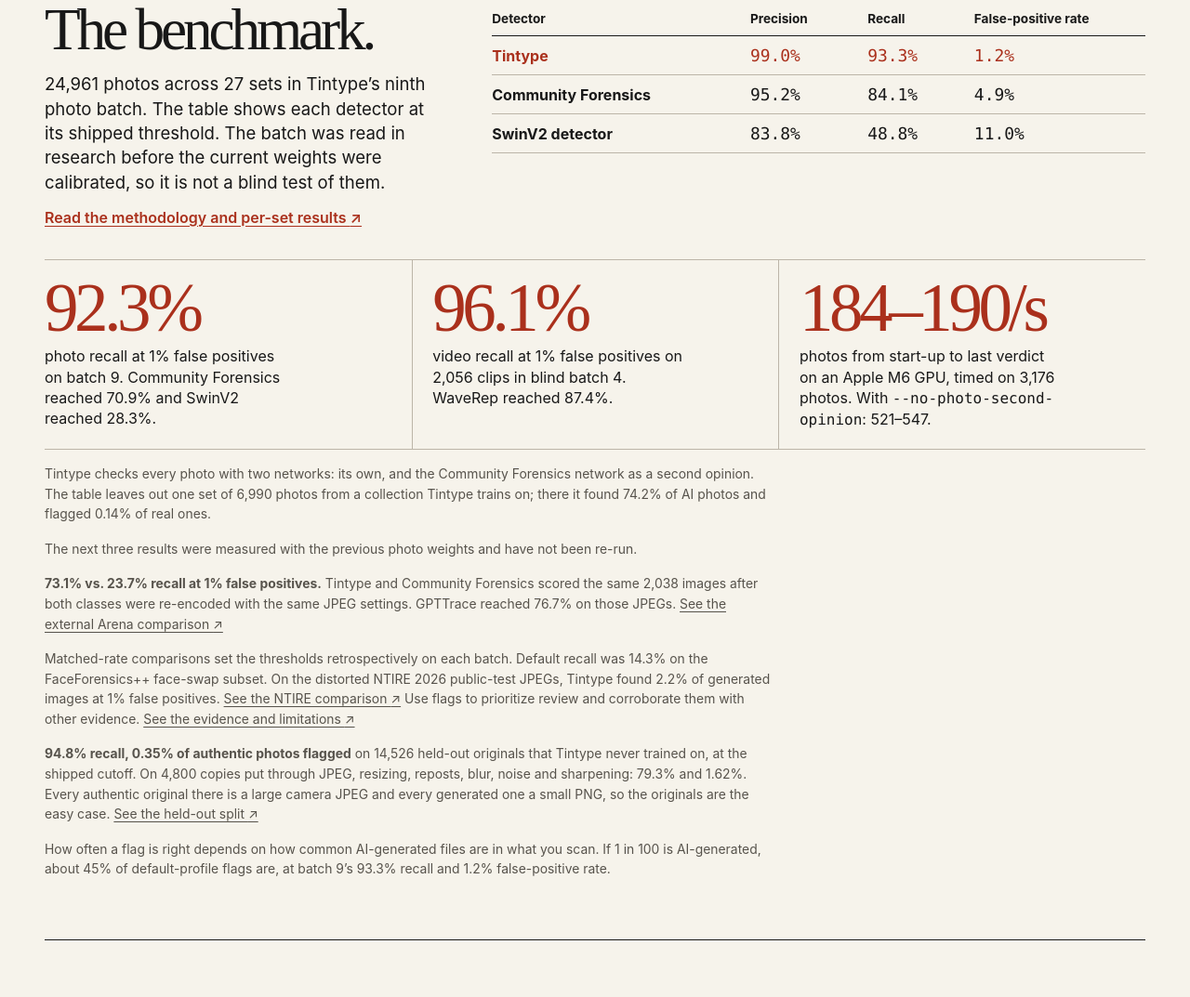
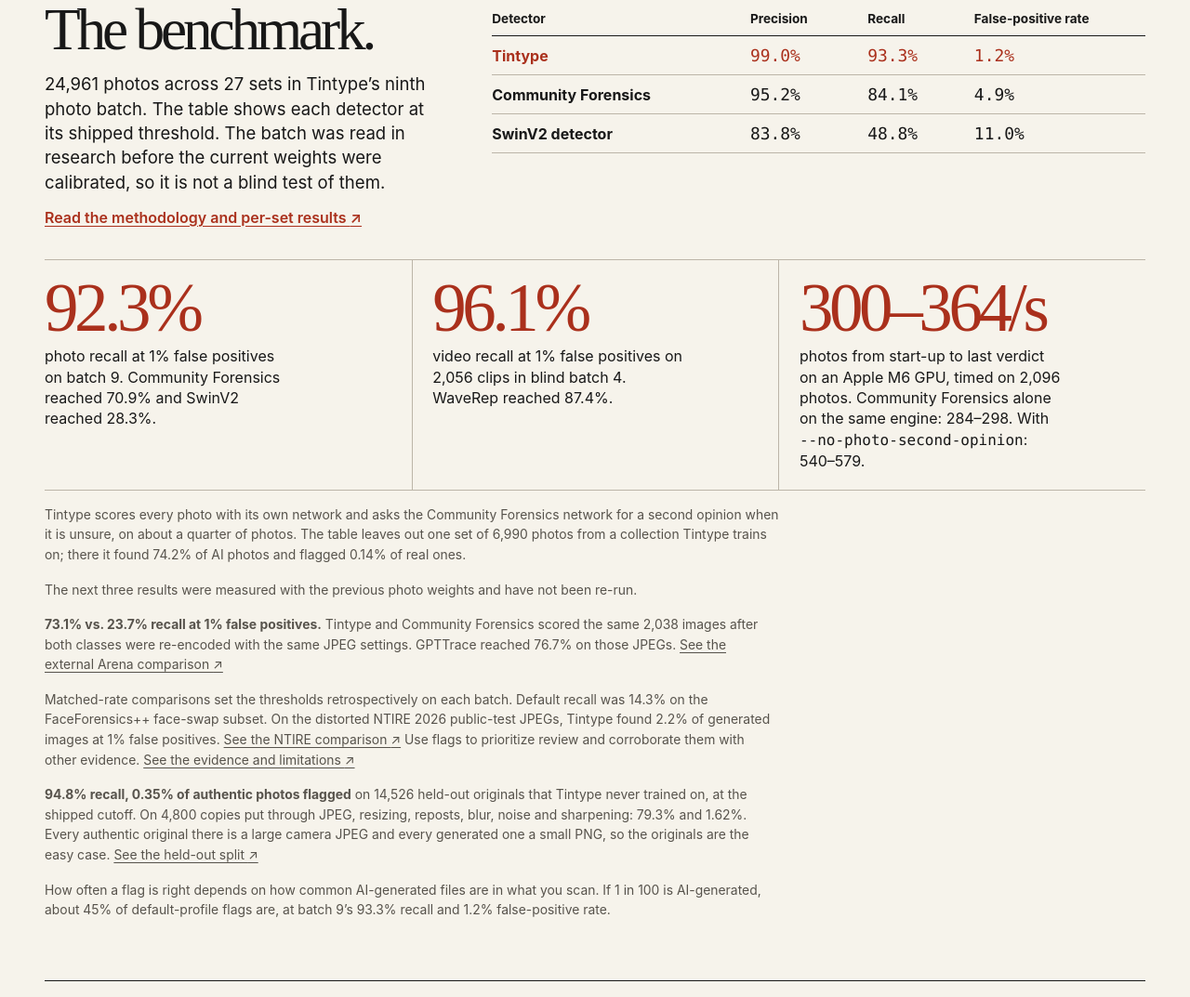
Before and after one commit to cheesejaguar/tintype, a plain HTML site: page site/index.html in a window 1280 px wide. Shown: the part 1377-2450 px from the top of the page at 93% size. Drawn offline with Linux system fonts and the light colour scheme.

Commit message:
Site: speed with the second opinion run only on uncertain photos (#42)
Idle Apple GPU, same 2,096 photos, five interleaved rounds: default
300-364 photos/s, Community Forensics alone 284-298, first stage alone
540-579.

Co-authored-by: Claude Fable 5.2 <noreply@anthropic.com>

```diff
--- a/site/index.html
+++ b/site/index.html
@@ -169,11 +169,11 @@
           <dd>video recall at 1% false positives on 2,056 clips in blind batch 4. WaveRep reached 87.4%.</dd>
         </div>
         <div>
-          <dt>184–190/s</dt>
-          <dd>photos from start-up to last verdict on an Apple M6 GPU, timed on 3,176 photos. With <code>--no-photo-second-opinion</code>: 521–547.</dd>
+          <dt>300–364/s</dt>
+          <dd>photos from start-up to last verdict on an Apple M6 GPU, timed on 2,096 photos. Community Forensics alone on the same engine: 284–298. With <code>--no-photo-second-opinion</code>: 540–579.</dd>
         </div>
       </dl>
-      <p class="measurement-note">Tintype checks every photo with two networks: its own, and the Community Forensics network as a second opinion. The table leaves out one set of 6,990 photos from a collection Tintype trains on; there it found 74.2% of AI photos and flagged 0.14% of real ones.</p>
+      <p class="measurement-note">Tintype scores every photo with its own network and asks the Community Forensics network for a second opinion when it is unsure, on about a quarter of photos. The table leaves out one set of 6,990 photos from a collection Tintype trains on; there it found 74.2% of AI photos and flagged 0.14% of real ones.</p>
       <p class="measurement-note">The next three results were measured with the previous photo weights and have not been re-run.</p>
       <p class="measurement-note"><strong>73.1% vs. 23.7% recall at 1% false positives.</strong> Tintype and Community Forensics scored the same 2,038 images after both classes were re-encoded with the same JPEG settings. GPTTrace reached 76.7% on those JPEGs. <a href="https://github.com/cheesejaguar/tintype/blob/main/docs/EVIDENCE.md#ai-detector-arena-v01">See the external Arena comparison <span aria-hidden="true">↗</span></a></p>
       <p class="measurement-note">Matched-rate comparisons set the thresholds retrospectively on each batch. Default recall was 14.3% on the FaceForensics++ face-swap subset. On the distorted NTIRE 2026 public-test JPEGs, Tintype found 2.2% of generated images at 1% false positives. <a href="https://github.com/cheesejaguar/tintype/blob/main/docs/EVIDENCE.md#cvpr-2026-ntire-public-test">See the NTIRE comparison <span aria-hidden="true">↗</span></a> Use flags to prioritize review and corroborate them with other evidence. <a href="https://github.com/cheesejaguar/tintype/blob/main/docs/EVIDENCE.md">See the evidence and limitations <span aria-hidden="true">↗</span></a></p>
```
